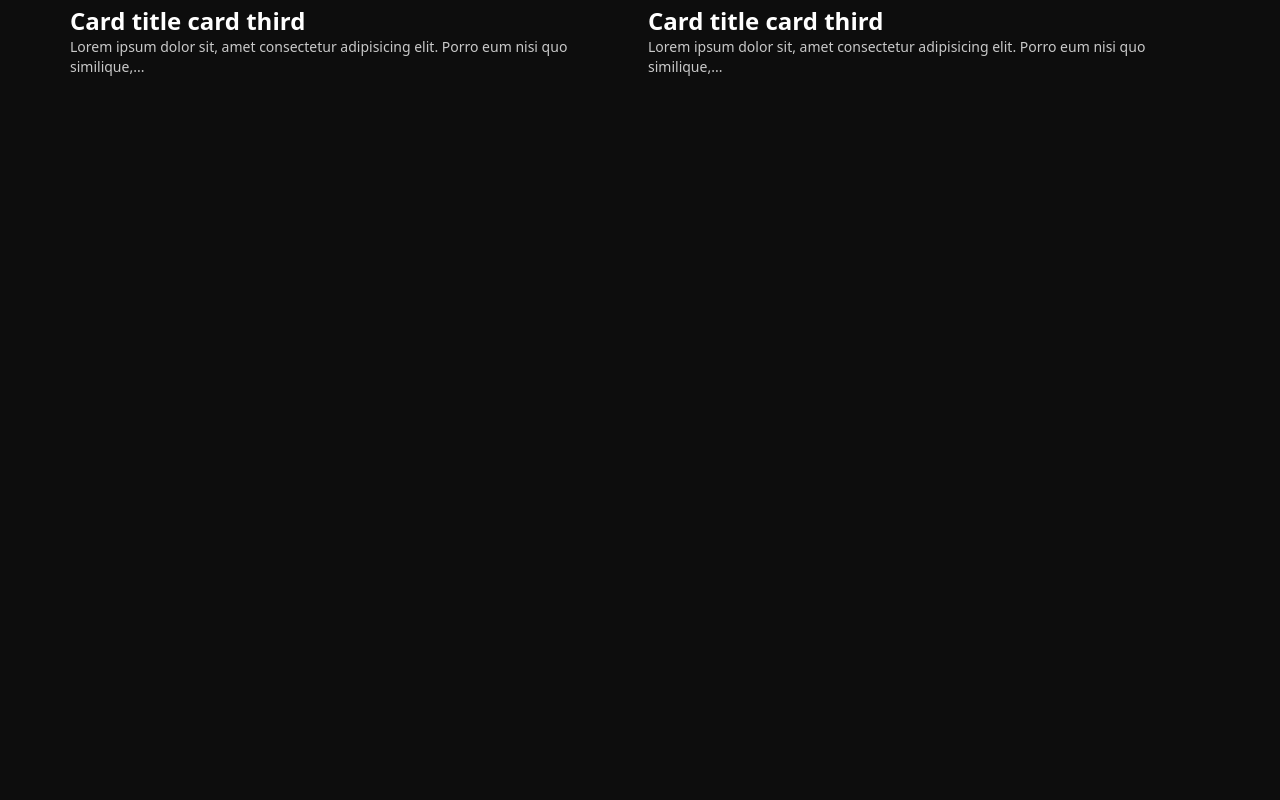
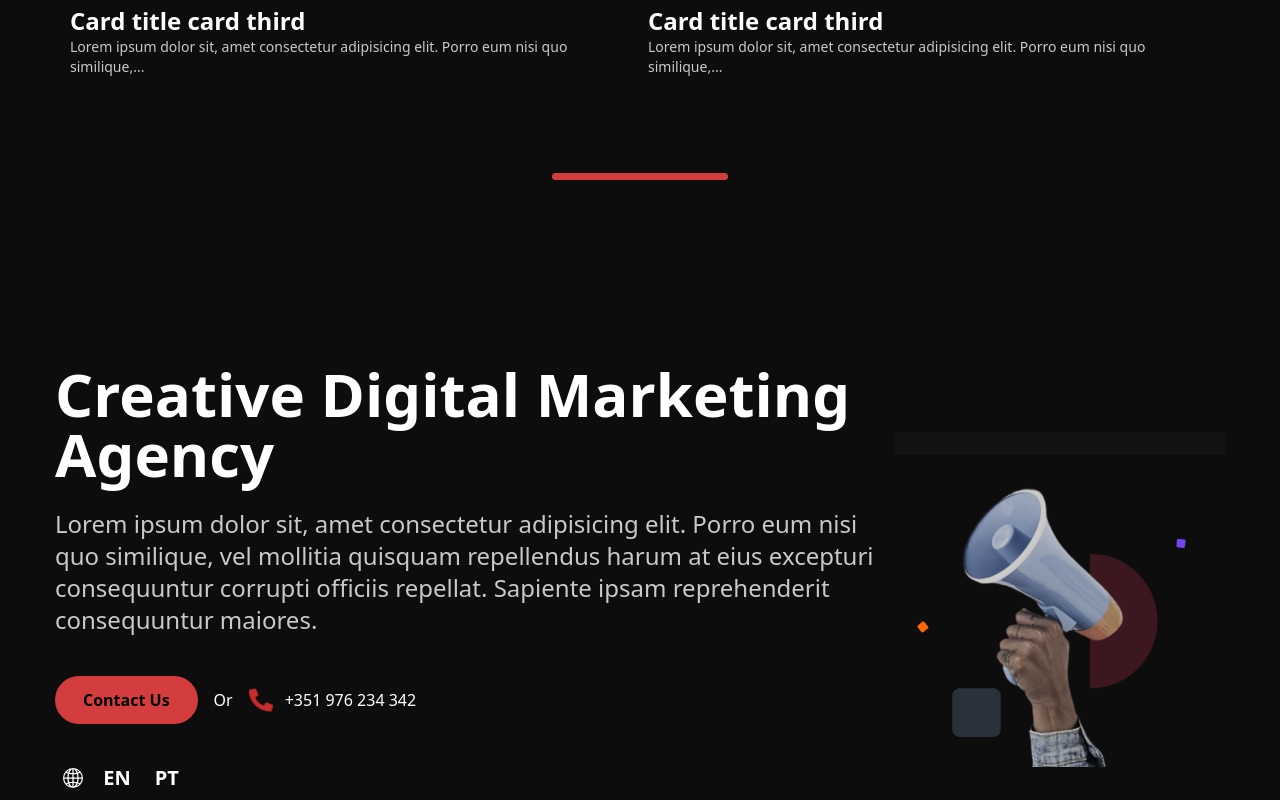
Before and after one commit to Katumbela/neroo, a React (Vite) app: page /portfolio in a window 1280 px wide. Shown: the part 1623-2423 px from the top of the page. Before the commit the page ends 1716 px from the top, so only its background shows below. Built offline with nearby package versions, Linux system fonts and the light colour scheme.

Commit message:
fix scroll up button

```diff
--- a/src/presentation/pages/portfolio/portfolio.tsx
+++ b/src/presentation/pages/portfolio/portfolio.tsx
@@ -6,6 +6,7 @@ import { BgCover, FloatingBalls, LinePrimary, NavBar } from "../../components";
 import { motion } from "framer-motion";
 
 import { useTranslation } from "react-i18next";
+import { Footer } from "../../components/footer/footer";
 
 export function PortFolio() {
   const { t } = useTranslation();
@@ -60,7 +61,10 @@ export function PortFolio() {
         <h1 className="text-4xl font-semibold text-center text-white md:mt-10 2xl:text-6xl 2xl:font-bold">
           {t("portfolio.title")}
         </h1>
-        <p className="text-xl text-center text-white 2xl:text-3xl md:text-2xl"> {t("portfolio.desc")}</p>
+        <p className="text-xl text-center text-white 2xl:text-3xl md:text-2xl">
+          {" "}
+          {t("portfolio.desc")}
+        </p>
         <LinePrimary />
         <br />
         <br />
@@ -98,6 +102,12 @@ export function PortFolio() {
           ))}
         </div>
       </div>
+      <br />
+      <br />
+      <LinePrimary />
+      <br />
+
+      <Footer />
     </div>
   );
 }
```
